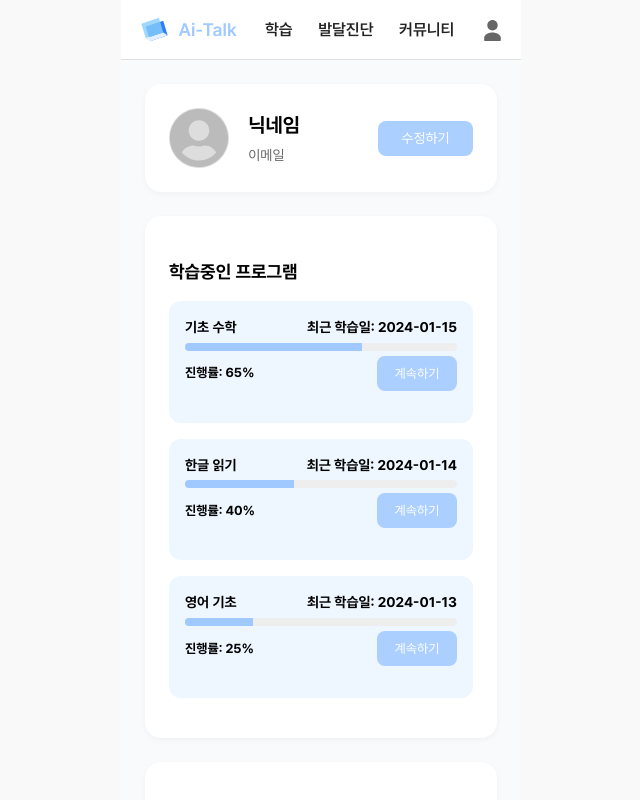
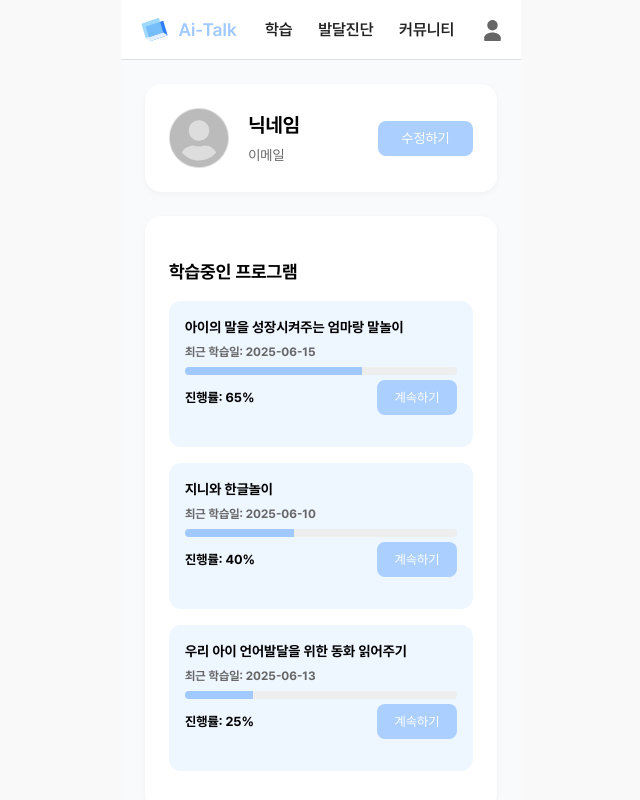
Before and after one commit to AI-sori/Ai-talk_Frontend, a React (Vite) app: page /mypage in a window 1280 px wide. Shown: the top 800 px of the page, without its empty margins (319-959 px from the left). Built offline with nearby package versions, Linux system fonts and the light colour scheme; no server answers.

Commit message:
Feat: 기말발표 수정

```diff
--- a/src/pages/HomePage.tsx
+++ b/src/pages/HomePage.tsx
@@ -112,17 +112,15 @@ const getRandomPrograms = (arr: Program[], count: number) => {
 };
 
   const data = [
-    { month: '3월', 언어발달: 60, 인지발달: 40, 사회성발달: 20, 운동발달: 55, 정서발달: 35 },
-    { month: '4월', 언어발달: 55, 인지발달: 30, 사회성발달: 35, 운동발달: 70, 정서발달: 40 },
-    { month: '5월', 언어발달: 70, 인지발달: 25, 사회성발달: 50, 운동발달: 60, 정서발달: 30 },
-    { month: '6월', 언어발달: 65, 인지발달: 50, 사회성발달: 80, 운동발달: 50, 정서발달: 60 },
+    { month: '3월', 언어발달: 60, 인지발달: 40, 정서발달: 35 },
+    { month: '4월', 언어발달: 55, 인지발달: 30, 정서발달: 40 },
+    { month: '5월', 언어발달: 70, 인지발달: 25, 정서발달: 30 },
+    { month: '6월', 언어발달: 65, 인지발달: 50, 정서발달: 60 },
   ];
 
   const colorMap = {
     언어발달: '#a2b7f3',
     인지발달: '#3f52dd',
-    사회성발달: '#8bb4f9',
-    운동발달: '#c49cf2',
     정서발달: '#e2dcfc',
   };
 
--- a/src/pages/MyPage.tsx
+++ b/src/pages/MyPage.tsx
@@ -261,7 +261,7 @@ const Mypage = () => {
         height: '100%',
         borderRadius: '50%',
         objectFit: 'cover',
-        imageRendering: 'auto', // 'crisp-edges'나 'high-quality'도 실험 가능
+        imageRendering: 'auto',
       }}
     />
   ) : (
@@ -280,22 +280,24 @@ const Mypage = () => {
         <Card>
           <SectionTitle>학습중인 프로그램</SectionTitle>
           {[
-            { title: "기초 수학", date: "2024-01-15", progress: 65 },
-            { title: "한글 읽기", date: "2024-01-14", progress: 40 },
-            { title: "영어 기초", date: "2024-01-13", progress: 25 },
+            { title: "아이의 말을 성장시켜주는 엄마랑 말놀이", date: "2025-06-15", progress: 65 },
+            { title: "지니와 한글놀이", date: "2025-06-10", progress: 40 },
+            { title: "우리 아이 언어발달을 위한 동화 읽어주기", date: "2025-06-13", progress: 25 },
           ].map((item) => (
            <ProgramCard key={item.title}>
   <ProgramBox>
     <ProgramTitleRow>
       <span>{item.title}</span>
-                  <span>최근 학습일: {item.date}</span>
     </ProgramTitleRow>
+    <div style={{ fontSize: '12px', color: '#666', marginBottom: '0.4rem' }}>
+      최근 학습일: {item.date}
+    </div>
     <ProgressBar>
       <Progress percent={item.progress} />
     </ProgressBar>
     <BottomRow>
       <span>진행률: {item.progress}%</span>
-                  <ContinueBtn>계속하기</ContinueBtn>
+       <ContinueBtn onClick={() => navigate(`/learning/`)}>계속하기</ContinueBtn>
     </BottomRow>
   </ProgramBox>
 </ProgramCard>
```
Lines whose indentation alone changed are shown as unchanged.
